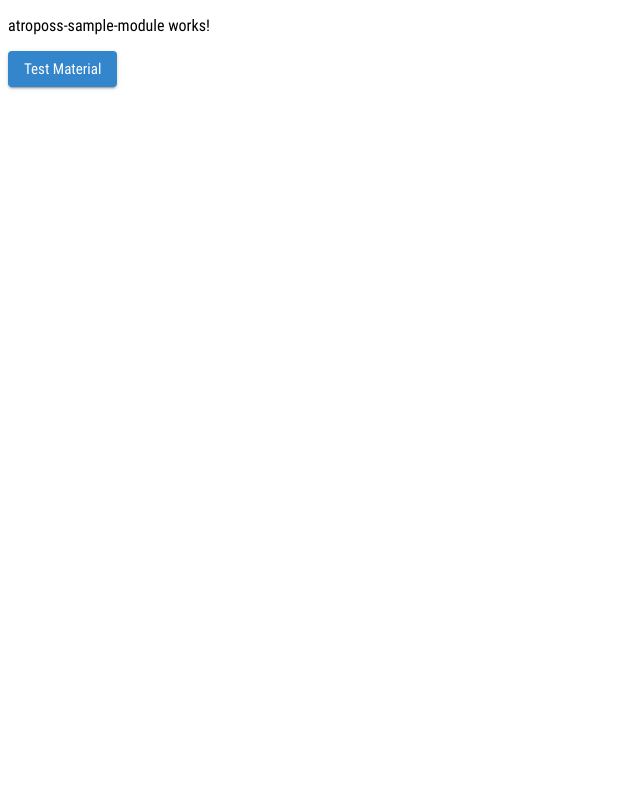
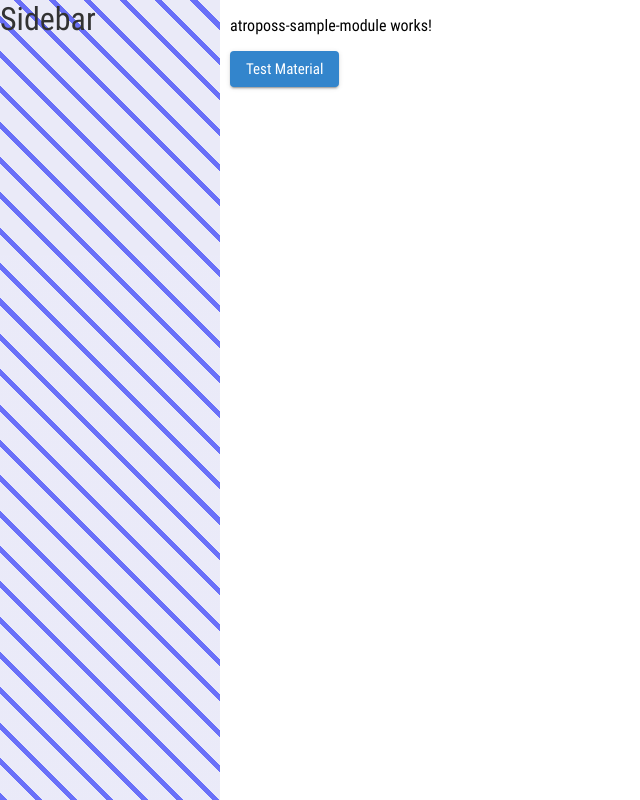
Before and after one commit to atroposs-migration/atroposs-sample-module, an Angular app: page /spm-module in a window 1280 px wide. Shown: the whole page, without its empty margins (0-640 px from the left). Built offline with nearby package versions, Linux system fonts and the light colour scheme.

Commit message:
Added sidebar-placeholder for reference to main app

```diff
--- a/projects/test-sample-module/src/app/app.component.html
+++ b/projects/test-sample-module/src/app/app.component.html
@@ -1 +1,4 @@
-<router-outlet></router-outlet>
+<div id="root-wrapper">
+  <div class="left">Sidebar</div>
+  <div class="right"><router-outlet></router-outlet></div>
+</div>
--- a/projects/test-sample-module/src/app/app.component.scss
+++ b/projects/test-sample-module/src/app/app.component.scss
@@ -0,0 +1,28 @@
+#root-wrapper {
+  display: flex;
+  min-height: 100vh;
+  height: auto;
+
+  .left {
+    width: var(--sidebar-width);
+    height: auto;
+    background-color: #e5e5f7;
+    opacity: 0.8;
+    background: repeating-linear-gradient(
+      45deg,
+      #444cf7,
+      #444cf7 5px,
+      #e5e5f7 5px,
+      #e5e5f7 25px
+    );
+    color: #000;
+    font-size: 2rem;
+  }
+
+  .right {
+    flex: 1;
+    height: auto;
+    position: relative;
+    padding: 0 var(--main-container-padding);
+  }
+}
--- a/projects/test-sample-module/src/styles.scss
+++ b/projects/test-sample-module/src/styles.scss
@@ -4,7 +4,59 @@
 // @import '~@angular/material/prebuilt-themes/deeppurple-amber.css';
 @import './atroposs-theme.scss';
 
+:root {
+  /**
+    Sidebar
+  **/
+  --sidebar-width: 200px;
+  --sidebar-horizontal-padding: 5px;
+
+  /**
+    Main-container
+  **/
+  --main-container-padding: 10px;
+}
+
+@media screen and (min-width: 1280px) {
+  :root {
+    /**
+    Sidebar
+  **/
+    --sidebar-width: 220px;
+    --sidebar-horizontal-padding: 10px;
+  }
+}
+
+@media screen and (min-width: 1600px) {
+  :root {
+    /**
+    Sidebar
+  **/
+    --sidebar-width: 250px;
+    --sidebar-horizontal-padding: 10px;
+  }
+}
+
+@media screen and (min-width: 1920px) {
+  :root {
+    /**
+    Sidebar
+  **/
+    --sidebar-width: 300px;
+    --sidebar-horizontal-padding: 20px;
+  }
+}
+
 body {
-  font-family: 'Roboto Condensed';
+  padding: 0;
+  margin: 0;
+  display: flex;
+  flex-direction: column;
+  align-content: stretch;
+  align-items: stretch;
+  height: 100vh;
+  font-family: 'Roboto Condensed', 'Helvetica Neue', sans-serif;
+  font-weight: normal;
+  font-style: normal;
   color: var(--primary-color);
 }
```
